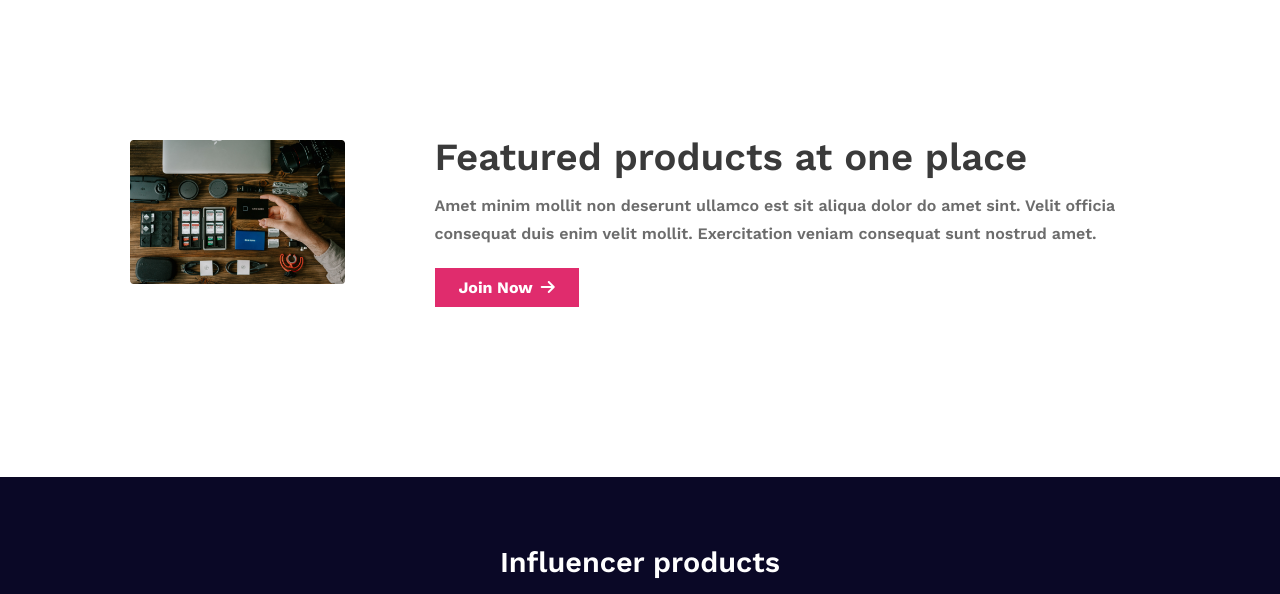
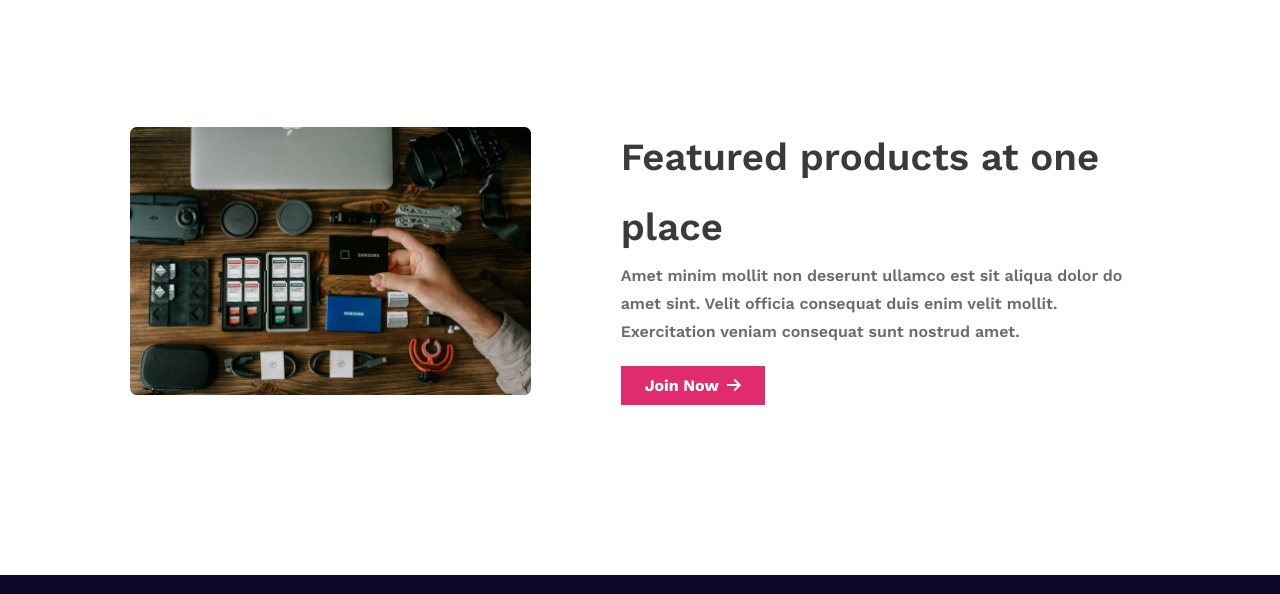
Before and after one commit to RajMahammadAli/Influencers-Gear, a plain HTML site: page index.html in a window 1280 px wide. Shown: the part 2440-3034 px from the top of the page. Drawn offline with nearby package versions, Linux system fonts and the light colour scheme.

Commit message:
feature fixed

```diff
--- a/styles/style.css
+++ b/styles/style.css
@@ -167,8 +167,13 @@ p {
   align-items: center;
 }
 
-.feature-img > img {
+.feature-img {
   width: 100%;
+}
+
+.feature-img img {
+  width: 100%;
+  object-fit: contain;
 }
 
 .feature-content {
```
